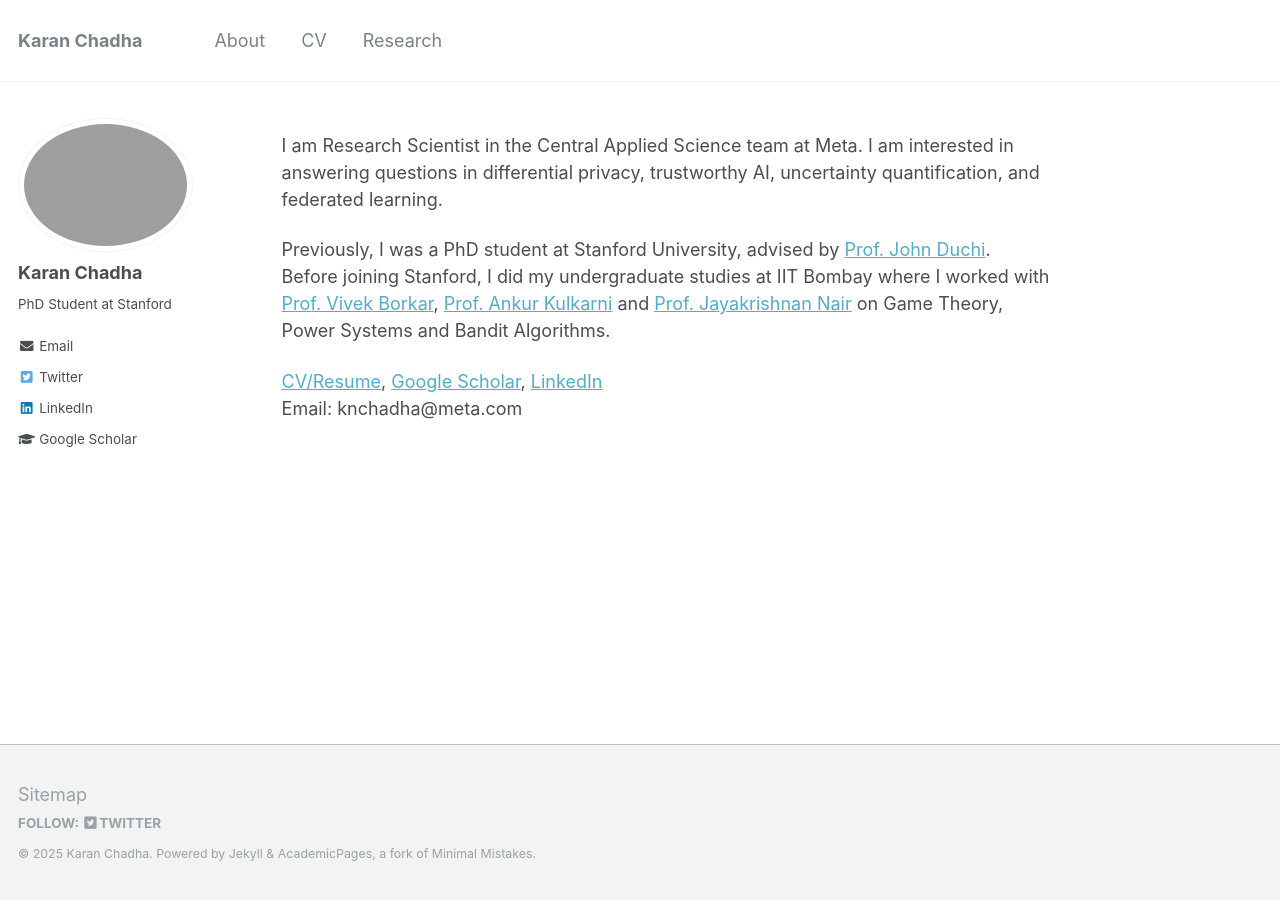
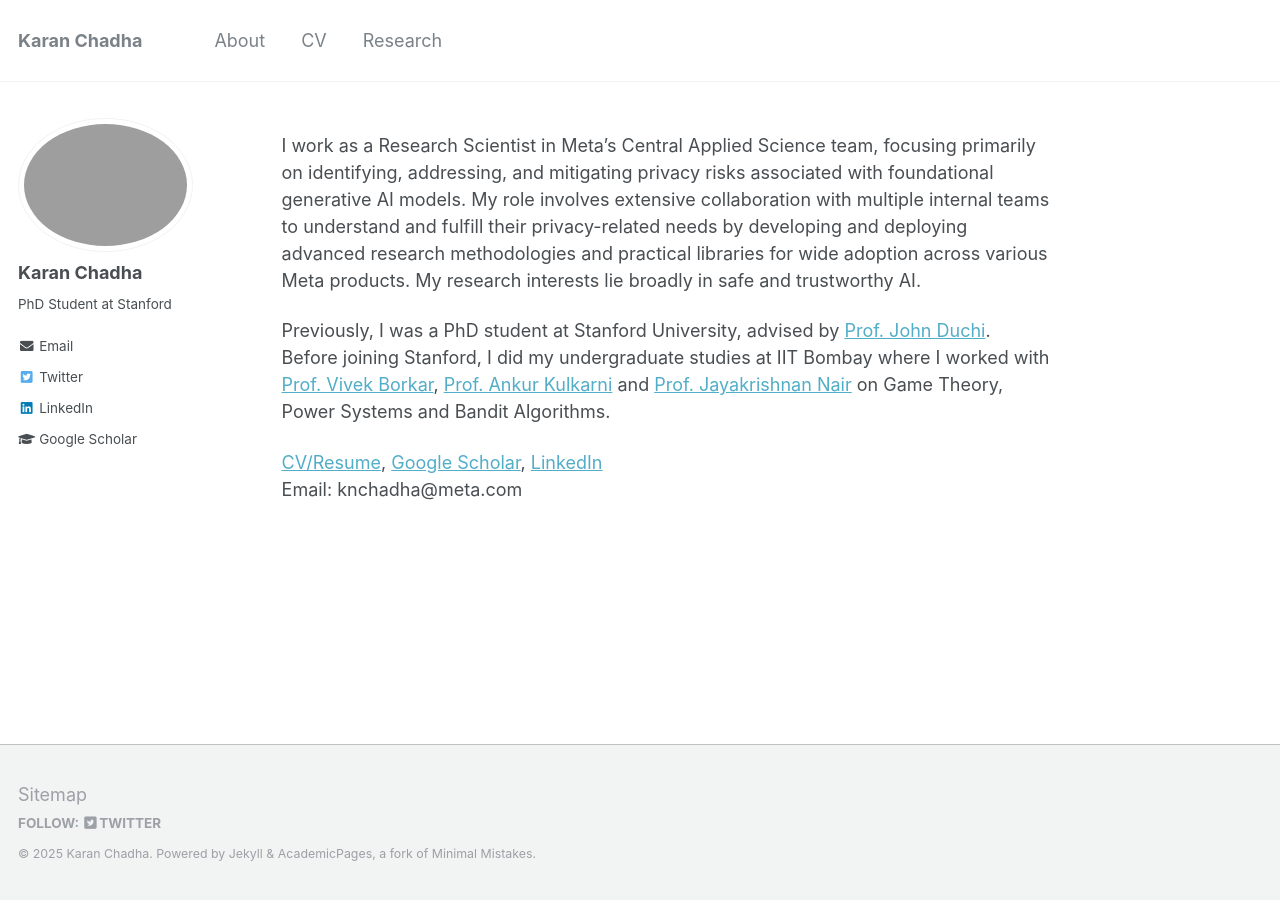
Before and after one commit to knchadha/knchadha.github.io, a Jekyll site: the page built from _pages/about.md, in a window 1280 px wide. Built offline with Jekyll 4.4.1, drawn with Linux system fonts in a browser that asks for light colours.

Commit message:
Updated CV and description

```diff
--- a/_pages/about.md
+++ b/_pages/about.md
@@ -8,8 +8,8 @@ redirect_from:
   - /about.html
 ---
 
-I am Research Scientist in the Central Applied Science team at Meta.
-I am interested in answering questions in differential privacy, trustworthy AI, uncertainty quantification, and federated learning.
+I work as a Research Scientist in Meta’s Central Applied Science team, focusing primarily on identifying, addressing, and mitigating privacy risks associated with foundational generative AI models. My role involves extensive collaboration with multiple internal teams to understand and fulfill their privacy-related needs by developing and deploying advanced research methodologies and practical libraries for wide adoption across various Meta products.
+My research interests lie broadly in safe and trustworthy AI.
 
 Previously, I was a PhD student at Stanford University, advised by [Prof. John Duchi](https://web.stanford.edu/~jduchi/). Before joining Stanford, I did my undergraduate studies at IIT Bombay where I worked with [Prof. Vivek Borkar](https://www.ee.iitb.ac.in/web/people/faculty/home/borkar), [Prof. Ankur Kulkarni](https://www.sc.iitb.ac.in/~ankur/) and [Prof. Jayakrishnan Nair](https://www.ee.iitb.ac.in/~jayakrishnan.nair/) on Game Theory, Power Systems and Bandit Algorithms.
 
```
Also changed, not shown: 3 other files.
